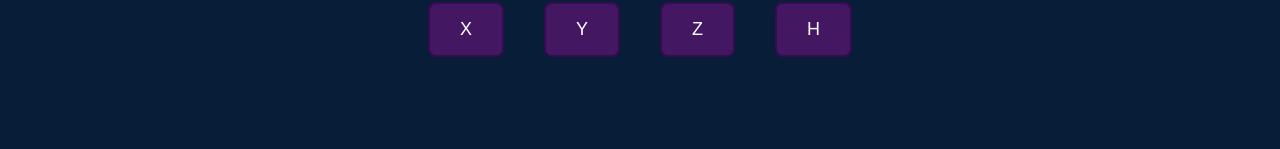
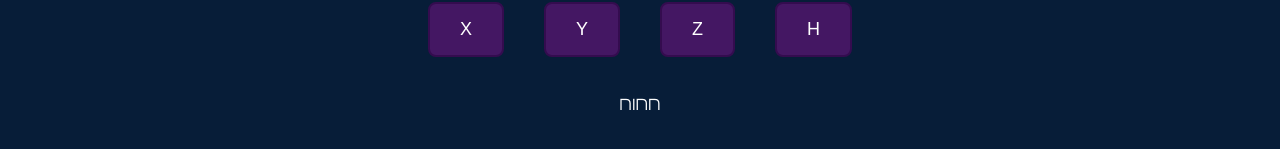
Before and after one commit to StefanBia/Qubit-Visualizer-Front, a React (Create React App) app in the folder qubit-visualizer-front/: page / in a window 1280 px wide. Shown: the part 463-612 px from the top of the page. Built offline with nearby package versions, Linux system fonts and the light colour scheme.

Commit message:
Add explanatory text to each gate

```diff
--- a/qubit-visualizer-front/src/App.css
+++ b/qubit-visualizer-front/src/App.css
@@ -77,3 +77,16 @@ body {
 .menu-bar:hover, .sign-in-tab:hover {
   background-color: #0b3653; /* Button color on hover */
 }
+
+.gate-text-container{
+  margin-top: 40px;
+  text-align: center;
+  font-family: aspirer-neue;
+}
+
+/* .sign-bar,
+.title,
+.menu-bar{
+
+
+} */
--- a/qubit-visualizer-front/src/App.js
+++ b/qubit-visualizer-front/src/App.js
@@ -10,8 +10,13 @@ import SignUpModal from './components/sign-up-modal/SignUpModal';
 
 function App() {
   const [selectedGate, setSelectedGate] = useState('Pauli-X');//Set the default value for the current gate
+  const [gateText, setGateText] = useState('Ninn');//Default value of the text explaining the gate
   const [signInOpen, setSignInOpen] = useState(false);//Set the default visibility of the sign in/up modals
   const [signUpOpen, setSignUpOpen] = useState(false);
+  const paulixText = 'The Pauli-X gate is a single-qubit rotation through π radians around the x-axis.';
+  const pauliyText = 'The Pauli-Y gate is a single-qubit rotation through π radians around the y-axis.';
+  const paulizText = 'The Pauli-Z gate is a single-qubit rotation through π radians around the z-axis.';
+  const hadamardText = 'The Hadamard gate creates a superposition of the states 0 and 1.';
 
   const handleButtonClicked = (buttonLabel) => {//Handle the click of a button
     if (buttonLabel === 'Sign In') {//TO BE MOVED OUTSIDE open the Sign In model on button click
@@ -21,6 +26,7 @@ function App() {
     }else{
       setSelectedGate(buttonLabel);//Set the current gate to the received value
     }
+    updateGateText(buttonLabel);//Update the text explainig the gate
   };
 
   const closeSignInModal = () => {//Close Sign In modal
@@ -31,10 +37,24 @@ function App() {
     setSignUpOpen(false);
   };
 
+  const updateGateText = (selectedGate) => {
+
+    if(selectedGate === "Pauli-X")
+      setGateText(paulixText);
+    else if(selectedGate === "Pauli-Y")
+      setGateText(pauliyText);
+    else if(selectedGate === "Pauli-Z")
+      setGateText(paulizText);
+    else if(selectedGate === "Hadamard")
+      setGateText(hadamardText);
+  }
+
   const updateSelectedGate = (newGate) => {//Update the selected gate to a new gate
     setSelectedGate(newGate);
+    updateGateText(newGate);
     closeSignInModal();
   };
+
 
   return (
     <div>
@@ -43,7 +63,7 @@ function App() {
           Menu
         </button>
         <h1 className='title'>Qubit Visualizer</h1>
-        <div>
+        <div className='sign-bar'>
           <button className='sign-in-tab' onClick={() => handleButtonClicked('Sign In')}>
             Sign In
           </button>
@@ -59,6 +79,10 @@ function App() {
         <Workbench onButtonClicked={handleButtonClicked} />
       </div>
 
+      <div className='gate-text-container'>
+      {gateText}
+      </div>
+
 
       {signInOpen && <SignInModal onClose={closeSignInModal} updateSelectedGate={updateSelectedGate}/>}
       {signUpOpen && <SignUpModal onClose={closeSignUpModal}/>}
```
